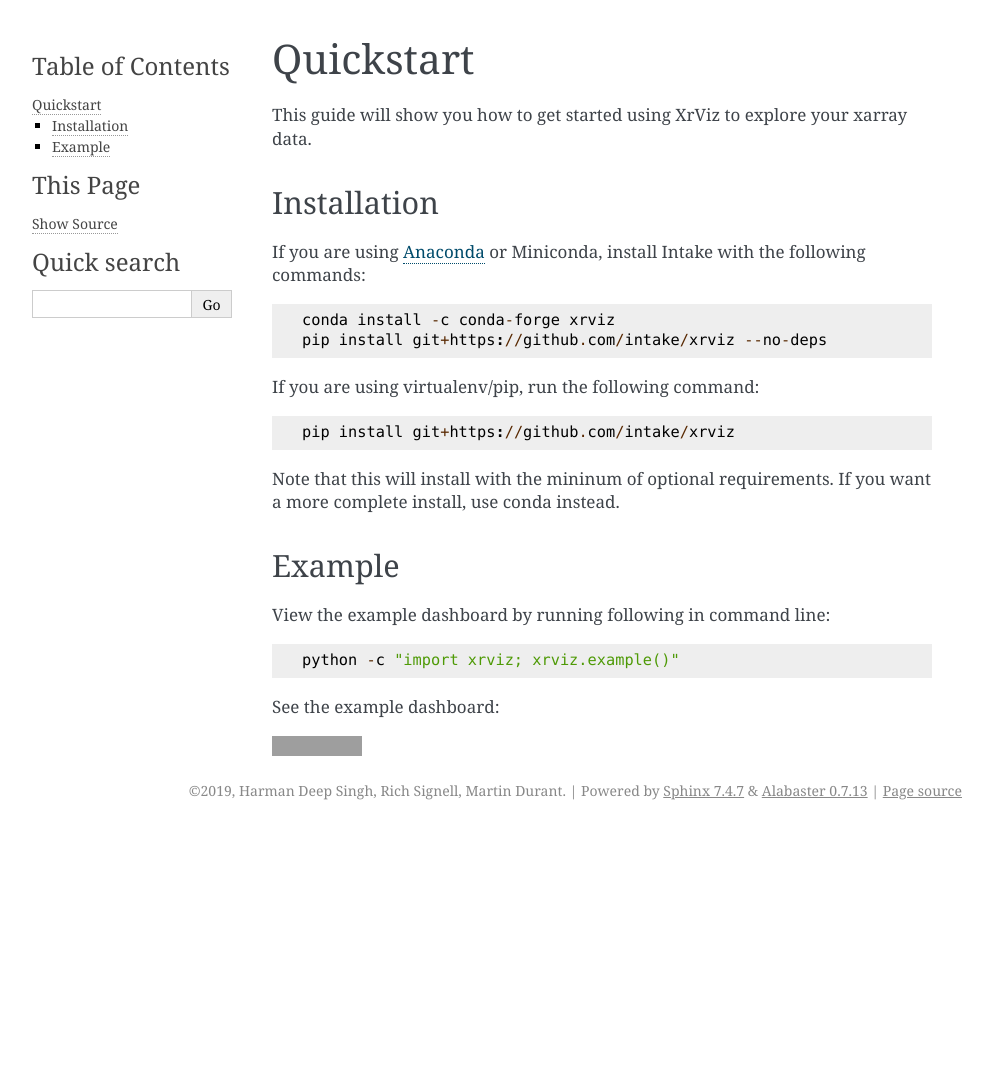
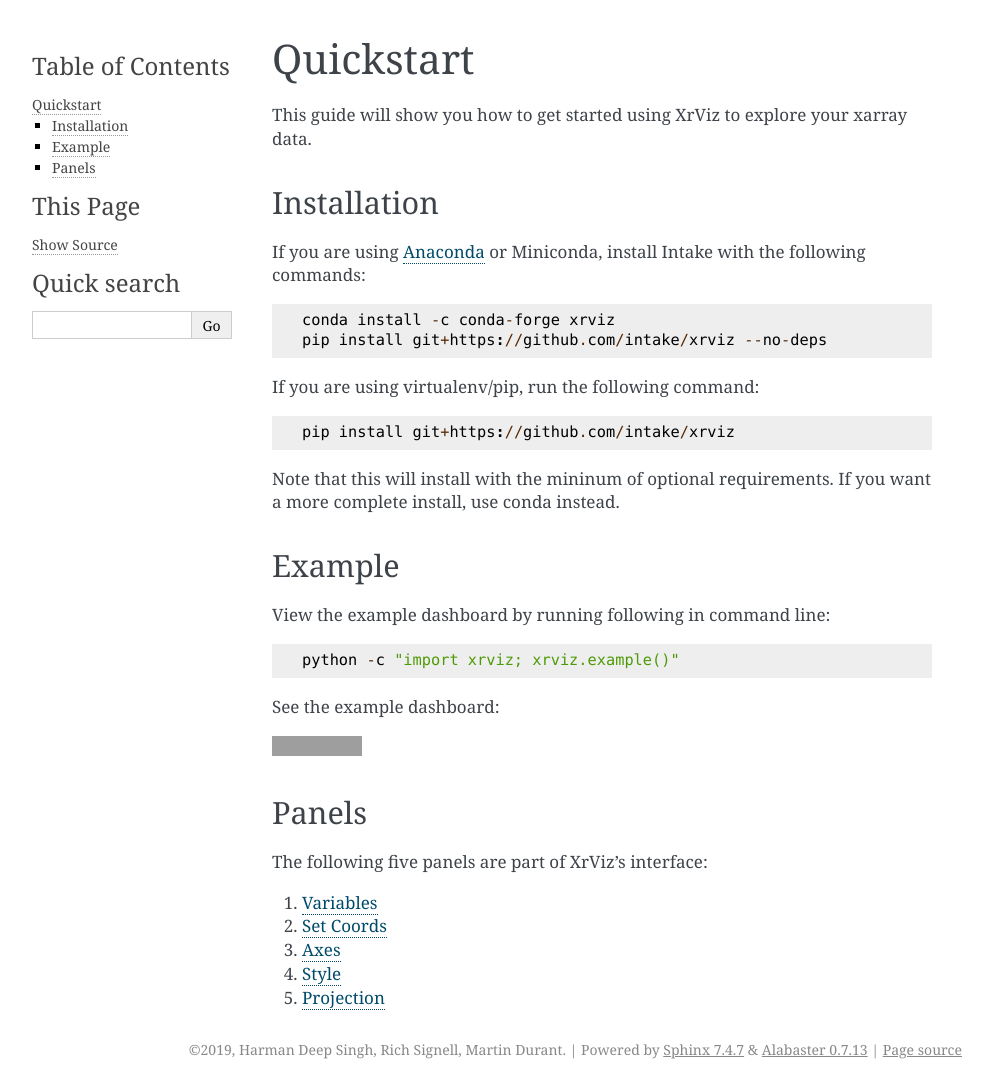
Before and after one commit to intake/xrviz, a Sphinx documentation site: the page built from docs/source/quickstart.rst, in a window 1280 px wide. Shown: the whole page, without its empty margins (148-1141 px from the left). Built offline with Sphinx 7.4.7, drawn with Linux system fonts in a browser that asks for light colours; before the commit the page ends 900 px from its top, so only the background shows below that; grey boxes are pictures that could not be loaded.

Commit message:
Variables and Panels

```diff
--- /dev/null
+++ b/docs/source/axes.rst
@@ -0,0 +1,2 @@
+Axes
+====
--- /dev/null
+++ b/docs/source/projection.rst
@@ -0,0 +1,2 @@
+Projection
+==========
--- a/docs/source/quickstart.rst
+++ b/docs/source/quickstart.rst
@@ -34,3 +34,14 @@
 
 .. image:: https://aws-uswest2-binder.pangeo.io/badge_logo.svg
    :target: https://aws-uswest2-binder.pangeo.io/badge_logo.svg)](https://aws-uswest2-binder.pangeo.io/v2/gh/hdsingh/explore_xrviz/master?filepath=01_great_lakes.ipynb
+
+Panels
+------
+
+The following five panels are part of XrViz's interface:
+
+1. :doc:`variables`
+2. :doc:`set_coords`
+3. :doc:`axes`
+4. :doc:`style`
+5. :doc:`projection`
--- /dev/null
+++ b/docs/source/set_coords.rst
@@ -0,0 +1,2 @@
+Set Coords
+===========
--- /dev/null
+++ b/docs/source/style.rst
@@ -0,0 +1,2 @@
+Style
+=====
```
Also changed, not shown: docs/source/index.rst (+5 -6 lines), docs/source/variables.rst (added, +48 -0 lines), docs/source/_static/images/describer.png (added), docs/source/_static/images/displayer.png (added), docs/source/_static/images/variables_initial.png (added).
